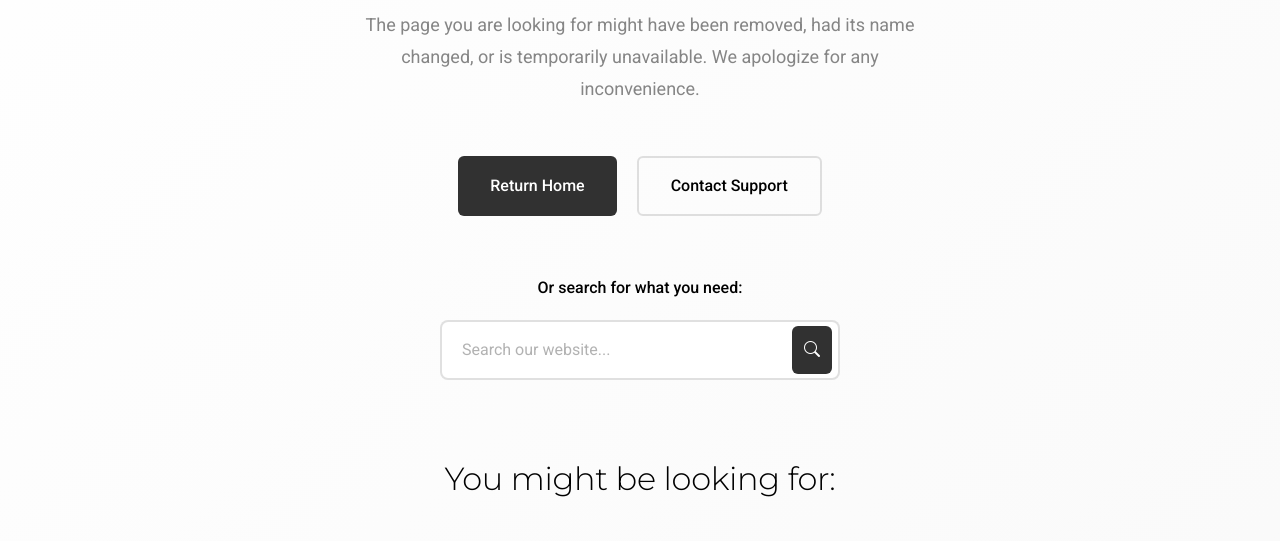
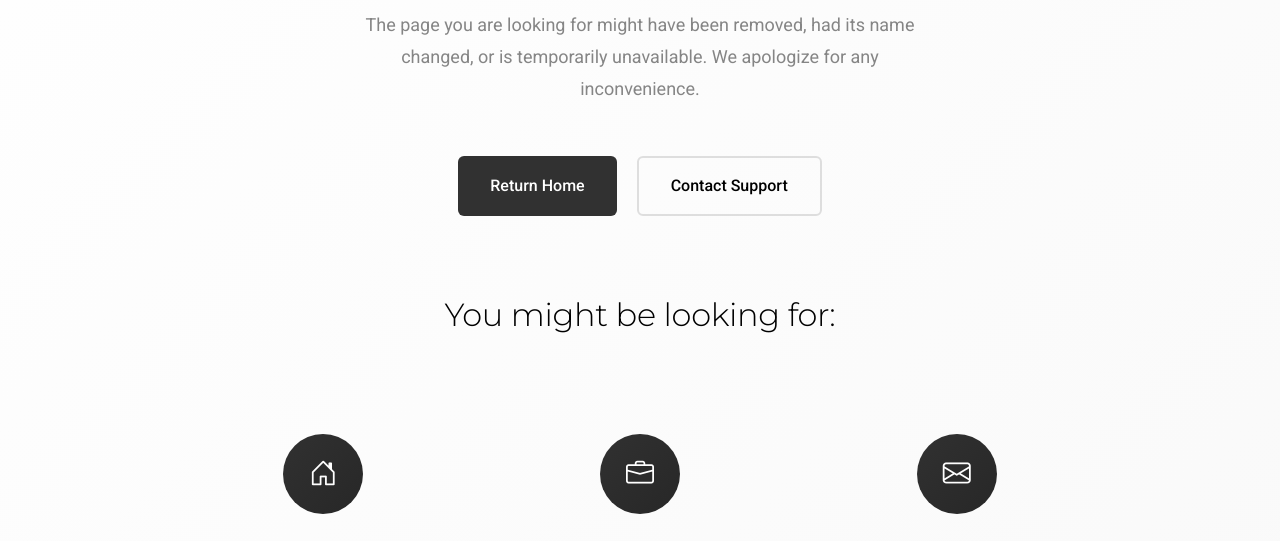
Before and after one commit to w9301755-art/website-demo, a plain HTML site: page 404.html in a window 1280 px wide. Shown: the part 499-1040 px from the top of the page. Drawn offline with Linux system fonts and the light colour scheme.

Commit message:
minor changes

```diff
--- a/404.html
+++ b/404.html
@@ -102,19 +102,6 @@
                 <a href="/" class="btn-primary">Return Home</a>
                 <a href="/contact" class="btn-secondary">Contact Support</a>
               </div>
-
-              <div class="search-section" data-aos="fade-up" data-aos-delay="600">
-                <p class="search-label">Or search for what you need:</p>
-                <form class="search-form">
-                  <div class="search-input-group">
-                    <input type="text" class="search-input" placeholder="Search our website..." required="">
-                    <button type="submit" class="search-btn">
-                      <i class="bi bi-search"></i>
-                    </button>
-                  </div>
-                </form>
-              </div>
-
             </div>
 
           </div>
```
